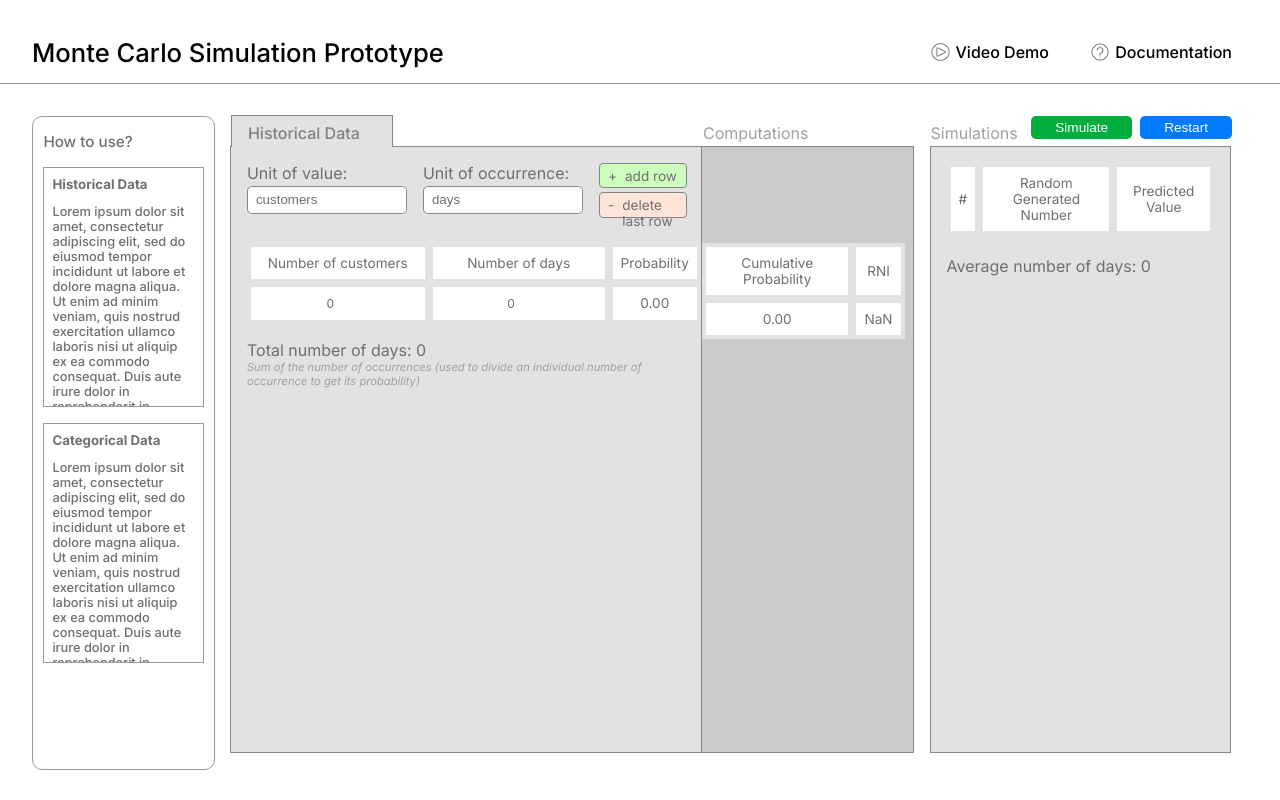
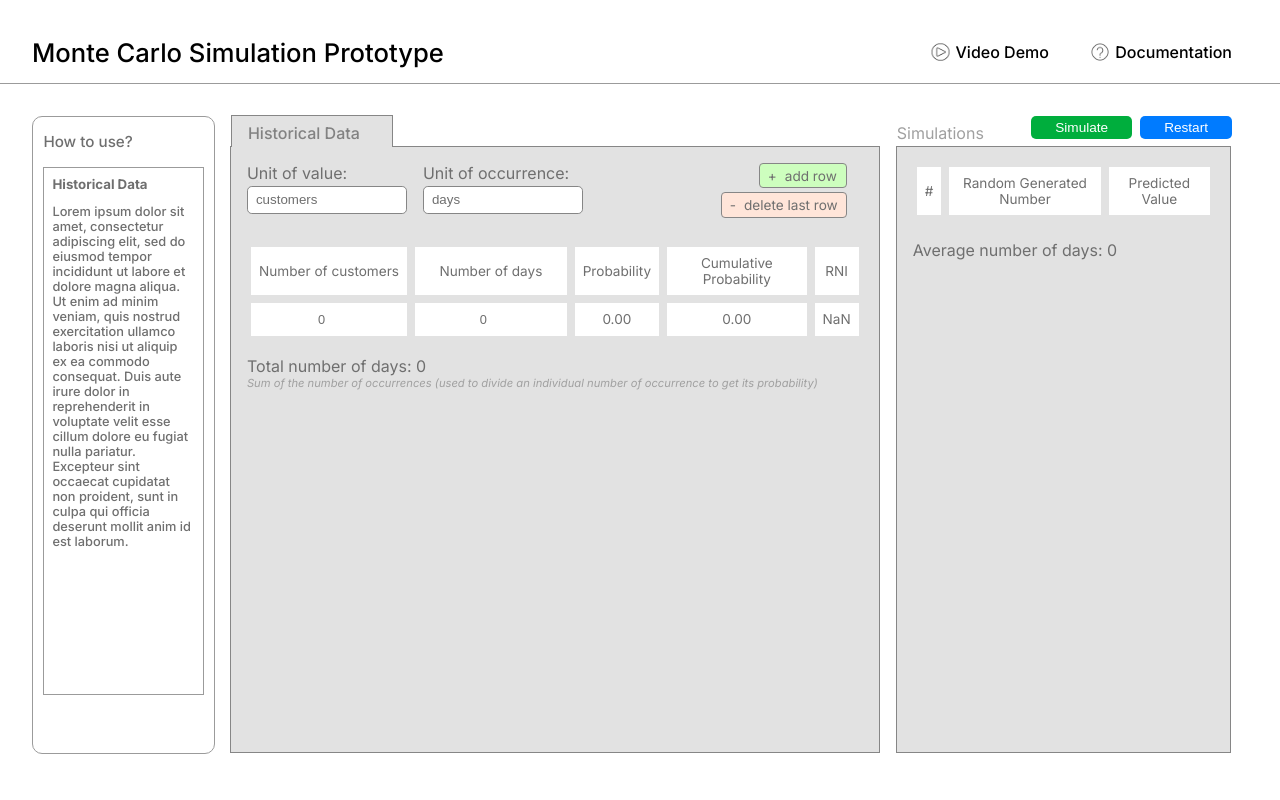
Before and after one commit to matchi-1/Monte-Carlo-Simulation-Prototype, a React (Create React App) app: page / in a window 1280 px wide. Built offline with nearby package versions, Linux system fonts and the light colour scheme.

Commit message:
merged table

```diff
--- a/src/App.js
+++ b/src/App.js
@@ -111,9 +111,9 @@ function App() {
     }
 
     for (let i = 0; i < rniIntervals.length; i++) {
-        // Skip NaN values in rniIntervals
-        if (isNaN(rniIntervals[i])) {
-            console.log(`Skipping NaN interval at index ${i}`);
+      // Skip invalid intervals
+      if (!Array.isArray(rniIntervals[i]) || rniIntervals[i].length !== 2) {
+        console.log(`Skipping invalid interval at index ${i}`);
         continue;
       }
 
@@ -125,12 +125,6 @@ function App() {
         predictedValueForThisSimulation = values[i];
         intervalMatched = true;
         console.log(`Interval matched at index ${i}: RNI = ${rniIntervals[i]}, Predicted Value = ${predictedValueForThisSimulation}`);
-
-            // Directly set the predicted value array
-            setPredictedValue((prevPredictedValues) => [
-                ...prevPredictedValues,
-                predictedValueForThisSimulation, // Add predicted value immediately
-            ]);
         break;
       }
     }
@@ -189,10 +183,6 @@ function App() {
             <h5>Historical Data</h5>
             <p>Lorem ipsum dolor sit amet, consectetur adipiscing elit, sed do eiusmod tempor incididunt ut labore et dolore magna aliqua. Ut enim ad minim veniam, quis nostrud exercitation ullamco laboris nisi ut aliquip ex ea commodo consequat. Duis aute irure dolor in reprehenderit in voluptate velit esse cillum dolore eu fugiat nulla pariatur. Excepteur sint occaecat cupidatat non proident, sunt in culpa qui officia deserunt mollit anim id est laborum.</p>
           </div>
-          <div className='data-inst-container'>
-            <h5>Categorical Data</h5>
-            <p>Lorem ipsum dolor sit amet, consectetur adipiscing elit, sed do eiusmod tempor incididunt ut labore et dolore magna aliqua. Ut enim ad minim veniam, quis nostrud exercitation ullamco laboris nisi ut aliquip ex ea commodo consequat. Duis aute irure dolor in reprehenderit in voluptate velit esse cillum dolore eu fugiat nulla pariatur. Excepteur sint occaecat cupidatat non proident, sunt in culpa qui officia deserunt mollit anim id est laborum.</p>
-          </div>
         </div>
         <div className='monte-carlo-sim-container'>
           <div className='hist-cat-container'>
@@ -202,46 +192,87 @@ function App() {
                 <p>Historical Data</p>
               </div>
             </div>
-            <HistoricalBodyContainer
-                unitOfValue={unitOfValue}
-                unitOfOccurrence={unitOfOccurrence}
-                values={values}
-                occurrences={occurrences}
-                probabilities={probabilities}
-                handleInputUnitofValue={handleInputUnitofValue}
-                handleInputUnitofOccurrence={handleInputUnitofOccurrence}
-                handleInputChange={handleInputChange}
-                addRow={addRow}
-                deleteRow={deleteRow}
+
+            <div className='hist-cat-body-container'>
+              <div className='hist-cat-input-unit-container'>
+                <div className="inputs-container">
+                  <div className='input-label-container'>
+                    <label className="input-label-text">Unit of value:</label>
+                    <input
+                      type="text"
+                      placeholder="Ex. customers, cakes, etc."
+                      className="input-field-text"
+                      value={unitOfValue}
+                      onChange={handleInputUnitofValue}
+                      onKeyPress={(e) => !/[a-zA-Z\s]/.test(e.key) && e.preventDefault()}
                     />
                   </div>
-          <div className='computations-container'>
-
-            <div className='cont-header-container'>
-              <p>Computations</p>
+                  <div className='input-label-container'>
+                    <label className="input-label-text">Unit of occurrence:</label>
+                    <input
+                      type="text"
+                      placeholder="Ex. days, years"
+                      className="input-field-text"
+                      value={unitOfOccurrence}
+                      onChange={handleInputUnitofOccurrence}
+                      onKeyPress={(e) => !/[a-zA-Z\s]/.test(e.key) && e.preventDefault()}
+                    />
                   </div>
-
-            <div className='computation-body-container'>
-              <div className="computation-table-wrapper">
+                </div>
+                <div className="buttons-container">
+                  <div className="row-button" id='add-row-btn' onClick={addRow}>
+                    <p id='btn-text-icon'>+</p><p>add row</p>
+                  </div>
+                  <div className="row-button" id='delete-row-btn' onClick={deleteRow}>
+                    <p id='btn-text-icon'>-</p><p>delete last row</p>
+                  </div>
+                </div>
+              </div>
+              <div className='table-wrapper'>
                 <table className="cat-hist-table">
                   <thead>
                     <tr>
+                      <th>Number of {unitOfValue}</th>
+                      <th>Number of {unitOfOccurrence}</th>
+                      <th>Probability</th>
                       <th>Cumulative Probability</th>
                       <th>RNI</th>
                     </tr>
                   </thead>
                   <tbody>
-                    {values.map((_, index) => (
+                    {values.map((value, index) => (
                       <tr key={index}>
+                        <td>
+                          <input
+                            type="number"
+                            value={value}
+                            onChange={(e) => handleInputChange(index, e, 'value')}
+                            min="0"
+                          />
+                        </td>
+                        <td>
+                          <input
+                            type="number"
+                            value={occurrences[index]}
+                            onChange={(e) => handleInputChange(index, e, 'occurrence')}
+                            min="0"
+                          />
+                        </td>
+                        <td>{probabilities[index]?.toFixed(2) || '0.00'}</td>
                         <td>{cumulativeProbabilities[index]?.toFixed(2) || '0.00'}</td>
-                        <td>{rniIntervals[index] || 'NaN'}</td>
+                        <td>{rniIntervals[index] ? `${rniIntervals[index][0]} - ${rniIntervals[index][1]}` : 'NaN'}</td>
                       </tr>
                     ))}
                   </tbody>
                 </table>
               </div>
+              <div className="hist-cat-additional-data-container">
+                <h4>Total number of {unitOfOccurrence}: {occurrences.reduce((acc, val) => acc + val, 0)}</h4>
+                <p>Sum of the number of occurrences (used to divide an individual number of occurrence to get its probability)</p>
               </div>
             </div>
+          </div>
+
           <div className='simulations-container'>
           <div className="simulations-header-container">
             <p>Simulations</p>
--- a/src/styles/App.css
+++ b/src/styles/App.css
@@ -74,7 +74,7 @@ html, body {
 /*instructions*/
 
 .instructions-container {
-  padding: 0rem .65rem 1rem .65rem;
+  padding: 0rem .65rem 0rem .65rem;
   align-items: flex-start;
   justify-content: flex-start;
   border: 1px solid var(--light-grey);
@@ -96,7 +96,7 @@ html, body {
   border: 1px solid var(--light-grey);
   padding: 0.5rem;
   width: 100%;
-  height: 15rem;
+  height: 33rem;
   margin-bottom: 1rem;
   box-sizing: border-box;
   overflow-y: auto;
@@ -116,7 +116,7 @@ html, body {
 
 .monte-carlo-sim-container {
   display: grid;
-  grid-template-columns: 1.85fr 1fr 1.5fr; /* Controls column proportions */
+  grid-template-columns: 1.85fr 1fr; /* Controls column proportions */
   width: 100%;
   height: 100%;
 }
--- a/src/styles/HistCat.css
+++ b/src/styles/HistCat.css
@@ -26,7 +26,7 @@
     height: 100%;
     border: 1px solid var(--cont-outline-dark-grey);
     background-color: var(--fill-light-grey);
-    padding: 1rem 0rem 1rem 1rem;
+    padding: 1rem 1rem 1rem 1rem;
     box-sizing: border-box;
   }
 
```
Lines whose indentation alone changed are shown as unchanged.
